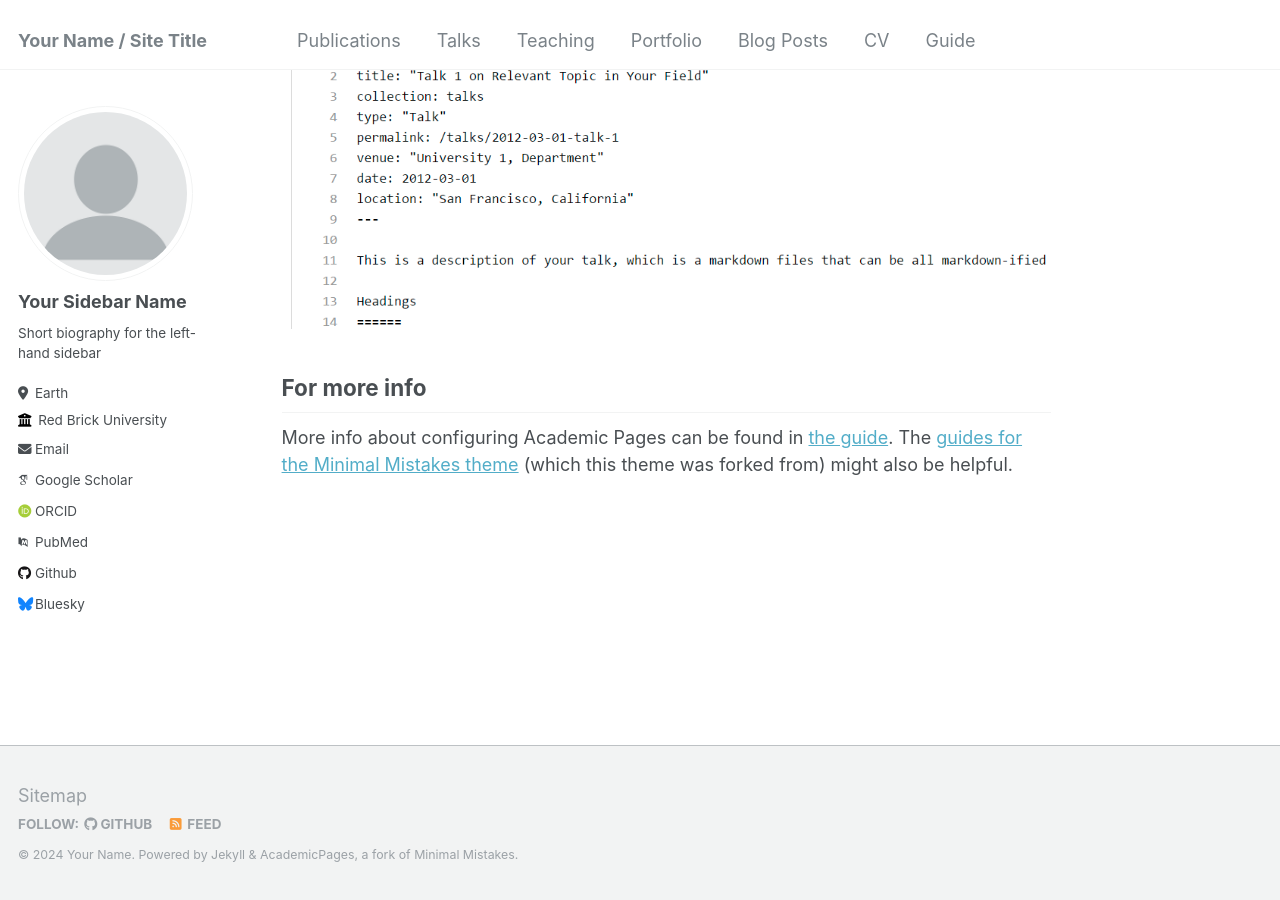
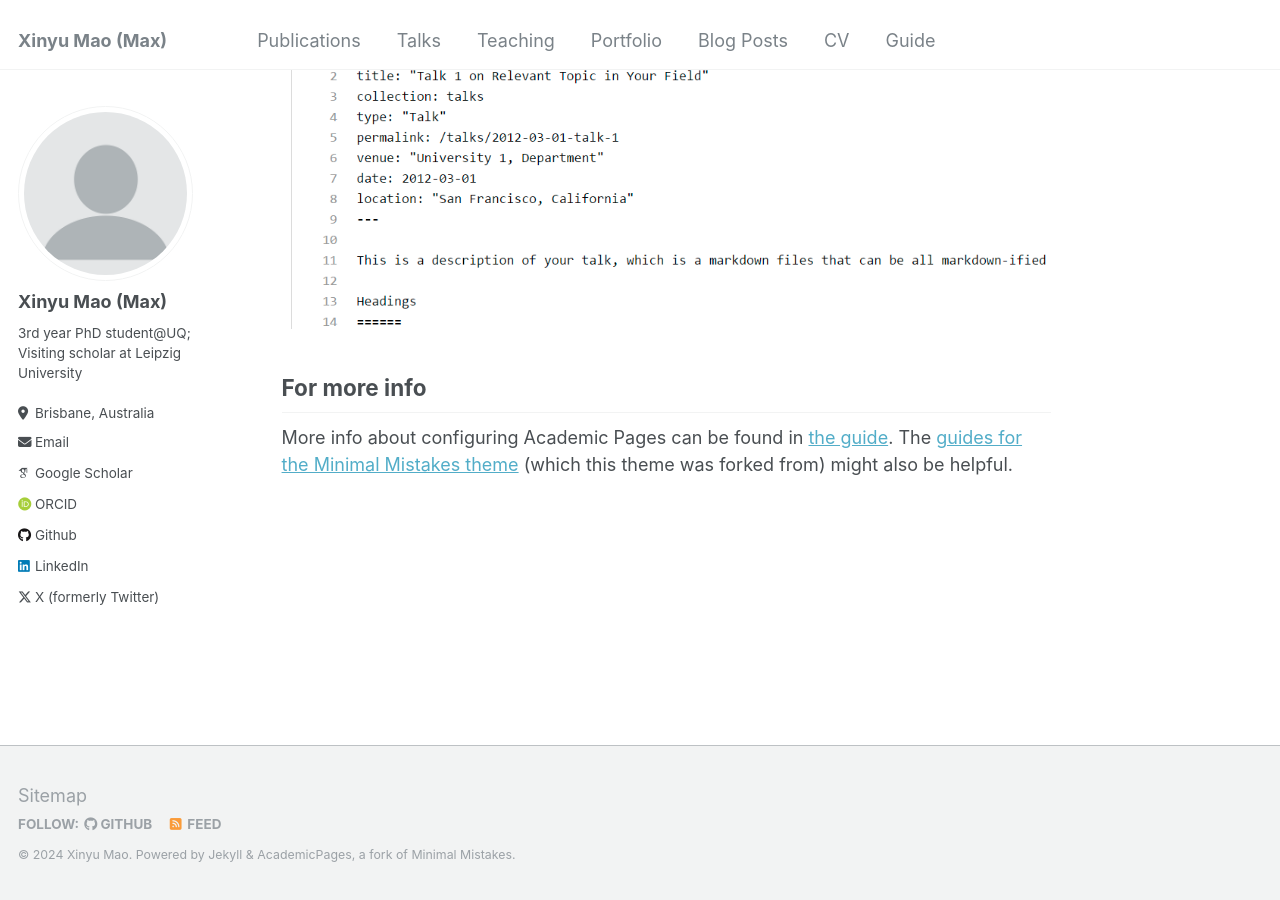
Before and after one commit to Shinyu-Mao/Shinyu-Mao.github.io, a Jekyll site: the page built from _pages/about.md, in a window 1280 px wide and 900 px high, scrolled down 2660 px. Built offline with Jekyll 4.4.1, drawn with Linux system fonts in a browser that asks for light colours; some web fonts are replaced.

Commit message:
update config

```diff
--- a/_config.yml
+++ b/_config.yml
@@ -8,13 +8,13 @@
 
 # Basic Site Settings
 locale                   : "en-US"
-title                    : "Your Name / Site Title"
+title                    : "Xinyu Mao (Max)"
 title_separator          : "-"
-name                     : &name "Your Name"
-description              : &description "personal description"
-url                      : https://academicpages.github.io # the base hostname & protocol for your site e.g. "https://mmistakes.github.io"
+name                     : &name "Xinyu Mao"
+description              : &description "Xinyu Mao is currently a PhD student supervised by Prof. Guido Zuccon, A/Prof. Bevan Koopman, and Dr. Harrisen Scells. Xinyu Mao obtained his B.E. (major) and B.A. (minor) degrees from Shanghai Ocean University in Jun 2019 and completed his MDataSc degree from the University of Queensland in Dec 2022. Xinyu's research interests include information retrieval, NLP, machine learning, and cybersecurity. More info: https://ielab.io/people/xinyu-mao"
+url                      : https://shinyu-mao.github.io/ # the base hostname & protocol for your site e.g. "https://mmistakes.github.io"
 baseurl                  : "" # the subpath of your site, e.g. "/blog"
-repository               : "academicpages/academicpages.github.io"
+repository               : "Shinyu-Mao/shinyu-mao.github.io/"
 
 # Site Author - The following control what appear as part of the author content on the side bar.
 #               If a field is blank the icon and link will not appear, otherwise it will be shown.
@@ -22,21 +22,22 @@ repository               : "academicpages/academicpages.github.io"
 author:
   # Biographic information
   avatar           : "profile.png"
-  name             : "Your Sidebar Name"
+  name             : "Xinyu Mao (Max)"
   pronouns         : # example: "she/her"
-  bio              : "Short biography for the left-hand sidebar"
-  location         : "Earth"
-  employer         : "Red Brick University"
+  bio              : "3rd year PhD student@UQ;
+                      Visiting scholar at Leipzig University"
+  location         : "Brisbane, Australia"
+  employer         :
   uri              : # URL
-  email            : "none@example.org"
+  email            : "xinyu.mao@uq.edu.au"
 
   # Academic websites
   arxiv            : # URL - Update with the correct link to your profile
-  googlescholar    : "https://scholar.google.com/citations?user=PS_CX0AAAAAJ"
+  googlescholar    : "https://scholar.google.com.au/citations?user=QDGi7ksAAAAJ&hl=en"
   impactstory      : # URL
-  orcid            : "http://orcid.org/yourorcidurl"
+  orcid            : "http://orcid.org/0000-0001-6357-2311"
   semantic         : # URL
-  pubmed           : "https://www.ncbi.nlm.nih.gov/pubmed/?term=john+snow"
+  pubmed           : # "https://www.ncbi.nlm.nih.gov/pubmed/?term=john+snow"
   researchgate     : # URL
 
   # Repositories and software development
@@ -48,7 +49,7 @@ author:
   stackoverflow    : # User number or user number and name (i.e., use "1" or "1/jeff-atwood")
 
   # Social media
-  bluesky          : "bsky.app" # Replace this with you Bluesky username
+  bluesky          : # "bsky.app" # Replace this with you Bluesky username
   facebook         : # Username
   flickr           : # Username
   foursquare       : # Username
@@ -57,7 +58,7 @@ author:
   keybase          : # Username
   instagram        : # Username
   lastfm           : # Username
-  linkedin         : # Username
+  linkedin         : "xinyu-mao-a4831a120"
   mastodon         : # URL
   medium           : # URL
   pinterest        : # Username
@@ -65,7 +66,7 @@ author:
   steam            : # Username
   telegram         : # URL
   tumblr           : # Username
-  twitter          : # Username for X / Twitter
+  twitter          : "xinyu_max"
   vine             : # Username
   weibo            : # Username
   wikipedia        : # Username
```
Also changed, not shown: _pages/awards.html (added, +12 -0 lines).
